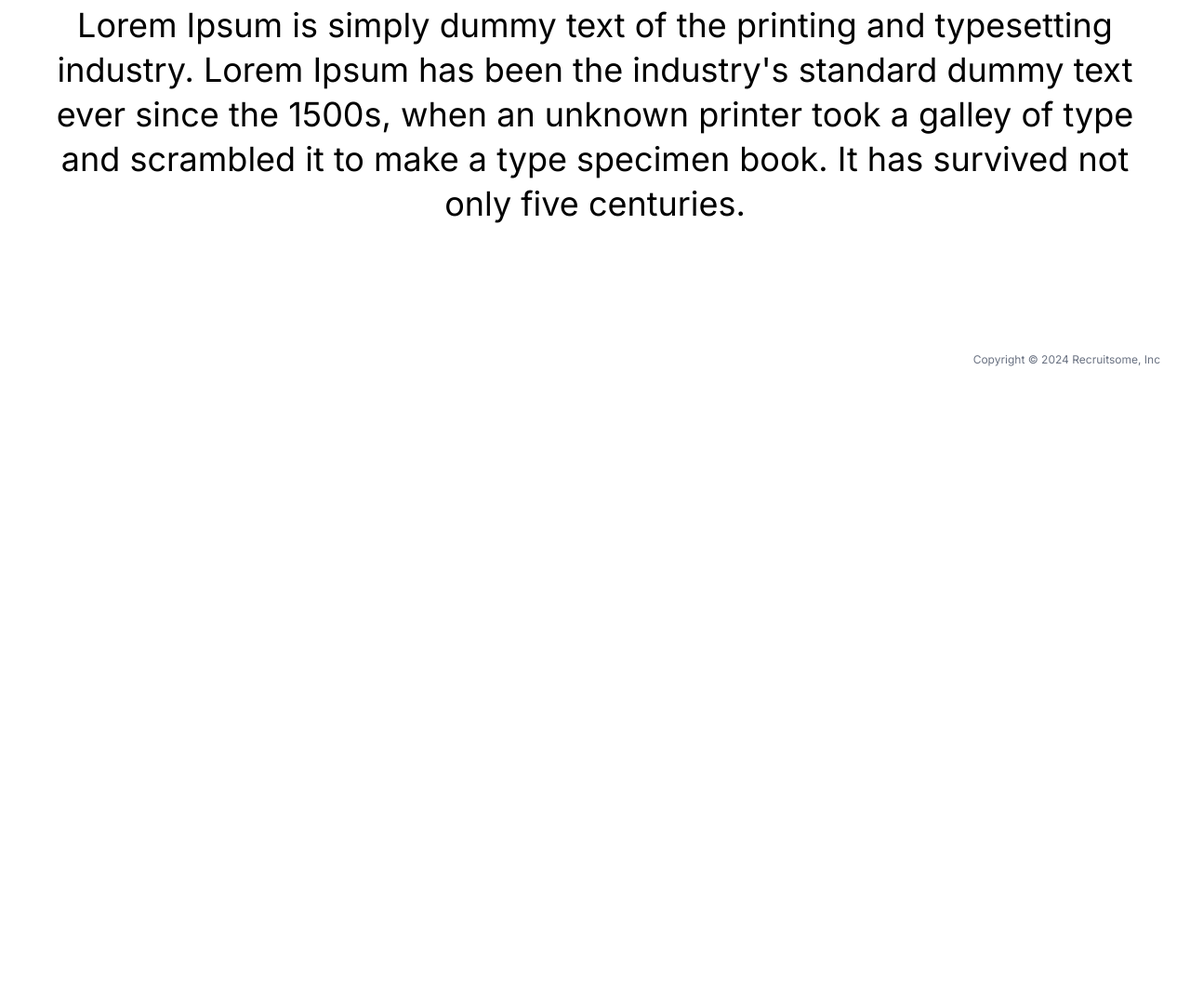
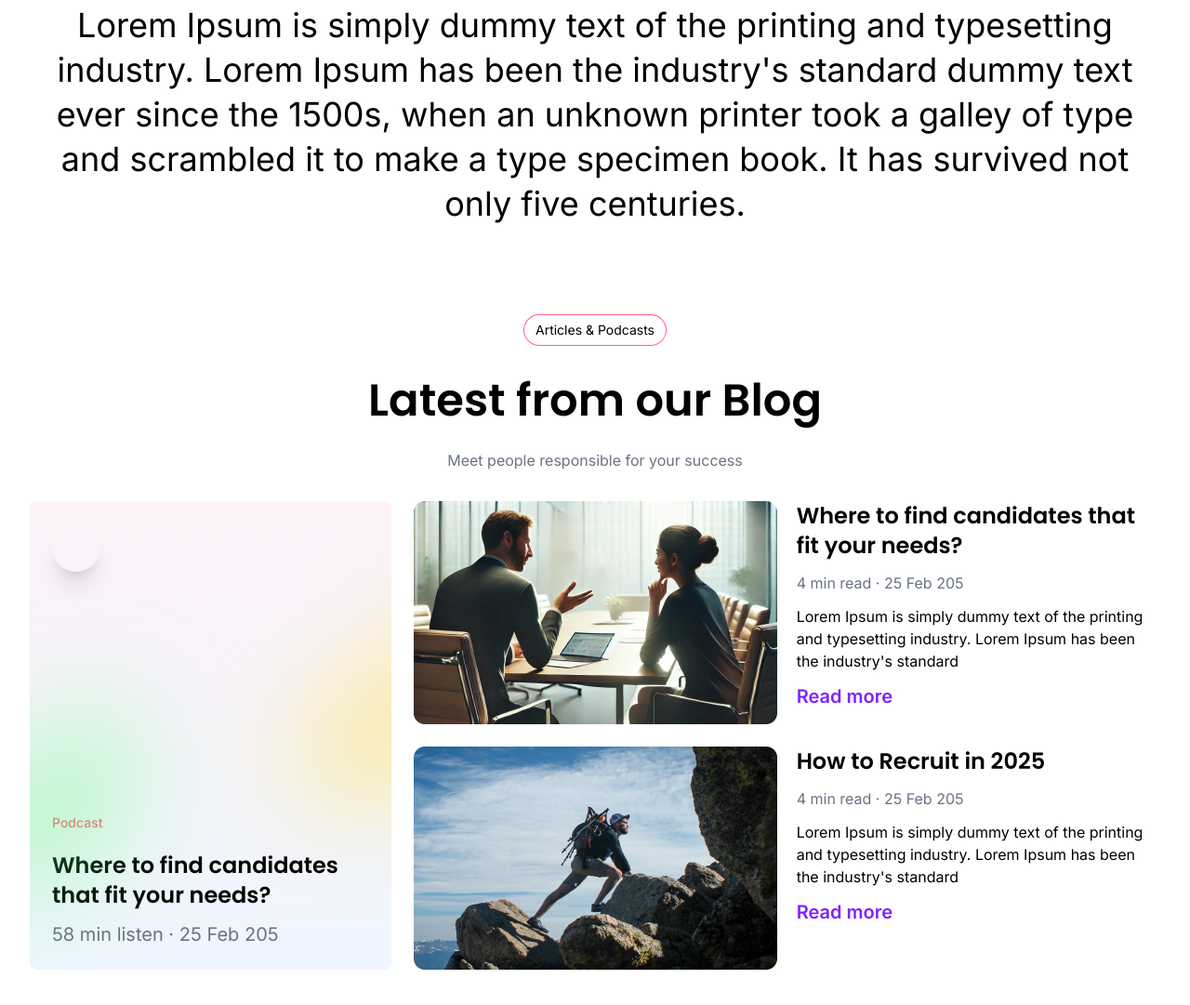
Before and after one commit to OliinykRuslan/recruitsome, a website: page home.html in a window 1280 px wide. Shown: the part 1421-2502 px from the top of the page at 93% size. Before the commit the page ends 1856 px from the top, so only its background shows below. Drawn offline with nearby package versions, Linux system fonts and the light colour scheme.

Commit message:
added 'Latest from our Blog' section

```diff
--- a/home.html
+++ b/home.html
@@ -130,18 +130,66 @@
 		</div>
 	</section>
 
-	<section class="py-8">
+	<section class="pb-14 sm:pb-24">
 		<div class="max-w-screen-xl mx-auto px-4 sm:px-8">
-			<div class="flex justify-between items-center">
-				<a href="/" class="flex w-max">
-					<svg class="h-8 w-50"><use xlink:href='#logo'/></svg>
-				</a>
-				<p class="text-xs text-gray-500">Copyright © 2024 Recruitsome, Inc</p>
+			<div class="text-center mb-8">
+				<div class="flex justify-center mb-4 sm:mb-9">
+					<p class="flex justify-center items-center relative rounded-full px-3 py-1 text-sm/6 ring-1 ring-rose-400">
+						Articles & Podcasts
+					</p>
+				</div>
+				<h2 class="font-poppins text-5xl font-semibold mb-7">Latest from our Blog</h2>
+				<p class="text-gray-500">Meet people responsible for your success</p>
+			</div>
+			<div class="grid grid-cols-3 gap-6">
+				<div class="flex flex-col relative overflow-hidden bg-linear-to-t from-blue-50 bg-pink-50 rounded-lg p-6">
+					<div class="absolute left-auto -right-1/5 top-1/4 blur-3xl" aria-hidden="true">
+						<div class="relative aspect-1155/678 w-[190px] h-[190px] bg-[#FFDD1A]" style="clip-path: polygon(74.1% 44.1%, 100% 61.6%, 97.5% 26.9%, 85.5% 0.1%, 80.7% 2%, 72.5% 32.5%, 60.2% 62.4%, 52.4% 68.1%, 47.5% 58.3%, 45.2% 34.5%, 27.5% 76.7%, 0.1% 64.9%, 17.9% 100%, 27.6% 76.8%, 76.1% 97.7%, 74.1% 44.1%)"></div>
+					</div>
+					<svg width="52" height="52" class="cursor-pointer fill-black shadow-xl rounded-full"><use xlink:href='#play-button'/></svg>
+					<div class="mt-auto mb-0">
+						<h6 class="text-rose-400 text-sm font-medium mb-5">Podcast</h6>
+						<h4 class="font-poppins text-2xl font-semibold mb-3">Where to find candidates that fit your needs?</h4>
+						<p class="text-gray-500 text-xl">58 min listen · 25 Feb 205</p>
+					</div>
+					<div class="absolute -left-1/4 bottom-24 blur-3xl" aria-hidden="true">
+						<div class="relative w-[190px] h-[190px] aspect-1155/678 bg-[#58FF74]" style="clip-path: polygon(74.1% 44.1%, 100% 61.6%, 97.5% 26.9%, 85.5% 0.1%, 80.7% 2%, 72.5% 32.5%, 60.2% 62.4%, 52.4% 68.1%, 47.5% 58.3%, 45.2% 34.5%, 27.5% 76.7%, 0.1% 64.9%, 17.9% 100%, 27.6% 76.8%, 76.1% 97.7%, 74.1% 44.1%)"></div>
+					</div>
+				</div>
+				<div class="col-span-2 space-y-6">
+					<div class="flex gap-5">
+						<div class="w-1/2">
+							<img class="h-auto w-auto mx-auto rounded-t-lg" src="./src/img/find-candidates.png" alt="find-candidates">
+						</div>
+						<div class="flex flex-col w-1/2 space-y-3">
+							<h4 class="font-poppins text-2xl font-semibold mb-3">Where to find candidates that fit your needs?</h4>
+							<p class="text-gray-500">4 min read · 25 Feb 205</p>
+							<p>Lorem Ipsum is simply dummy text of the printing and typesetting industry. Lorem Ipsum has been the industry's standard</p>
+							<a href="#" class="text-xl font-semibold text-violet-600 flex items-center transition-all group hover:text-rose-400">
+								Read more
+								<svg class="fill-violet-600 ml-3 transition-transform group-hover:fill-rose-400 group-hover:translate-x-2" width="8px" height="12"><use xlink:href='#arrow-right'/></svg>
+							</a>
+						</div>
+					</div>
+					<div class="flex gap-5">
+						<div class="w-1/2">
+							<img class="h-auto w-auto mx-auto rounded-t-lg" src="./src/img/how-to-recruit.png" alt="how-to-recruit">
+						</div>
+						<div class="flex flex-col w-1/2 space-y-3">
+							<h4 class="font-poppins text-2xl font-semibold mb-3">How to Recruit in 2025</h4>
+							<p class="text-gray-500">4 min read · 25 Feb 205</p>
+							<p>Lorem Ipsum is simply dummy text of the printing and typesetting industry. Lorem Ipsum has been the industry's standard</p>
+							<a href="#" class="text-xl font-semibold text-violet-600 flex items-center transition-all group hover:text-rose-400">
+								Read more
+								<svg class="fill-violet-600 ml-3 transition-transform group-hover:fill-rose-400 group-hover:translate-x-2" width="8px" height="12"><use xlink:href='#arrow-right'/></svg>
+							</a>
+						</div>
+					</div>
+				</div>
 			</div>
 		</div>
 	</section>
 
-
 	<script defer src="https://cdn.jsdelivr.net/npm/alpinejs@3.x.x/dist/cdn.min.js"></script>
 </body>
 </html>
```
